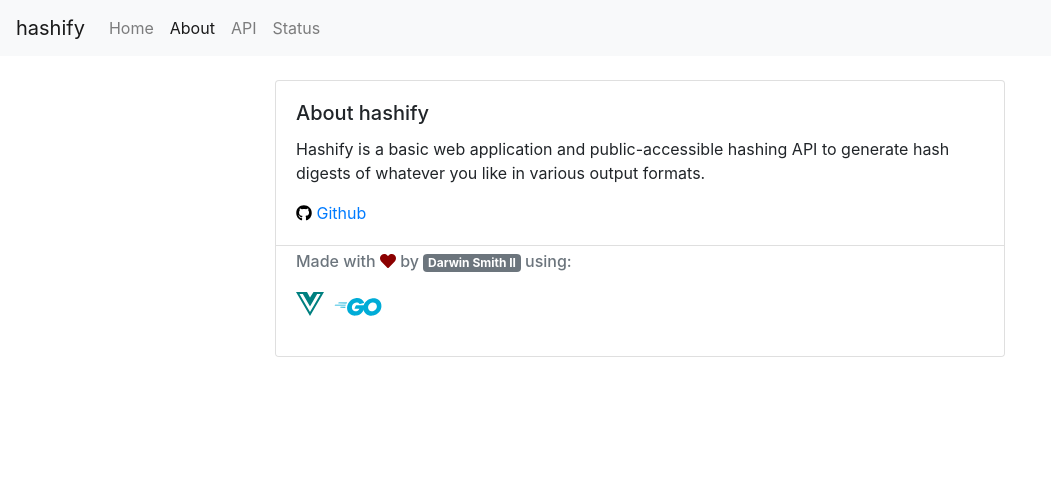
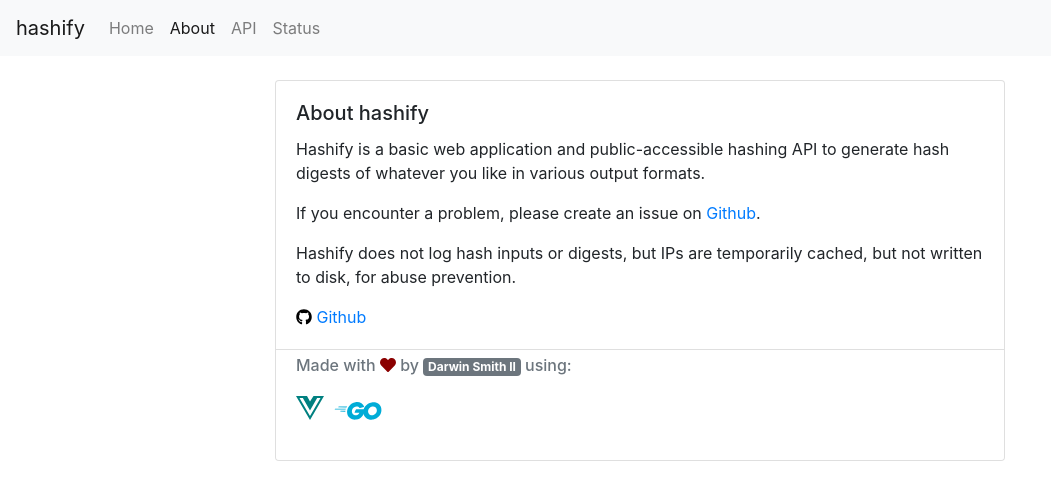
Before and after one commit to dwin/hashify-web, a plain HTML site: page public/about.html in a window 1280 px wide. Shown: the whole page, without its empty margins (0-1051 px from the left). Drawn offline with nearby package versions, Linux system fonts and the light colour scheme.

Commit message:
Update about text

```diff
--- a/public/about.html
+++ b/public/about.html
@@ -40,6 +40,8 @@
                     <h5 class="card-title">About hashify</h5>
                     <p class="card-text">Hashify is a basic web application and public-accessible hashing API to generate hash digests of whatever you like
                         in various output formats.</p>
+                    <p class="card-text">If you encounter a problem, please create an issue on <a href="https://github.com/dwin/hashify" target="_blank">Github</a>.</p>
+                    <p class="card-text">Hashify does not log hash inputs or digests, but IPs are temporarily cached, but not written to disk, for abuse prevention.</p>
                     <a href="https://github.com/dwin/hashify" target="_blank" class="card-link"><i class="fab fa-github" style="color: black"></i> Github</a>
                 </div>
                 <ul class="list-group list-group-flush" class="text-muted">
```
